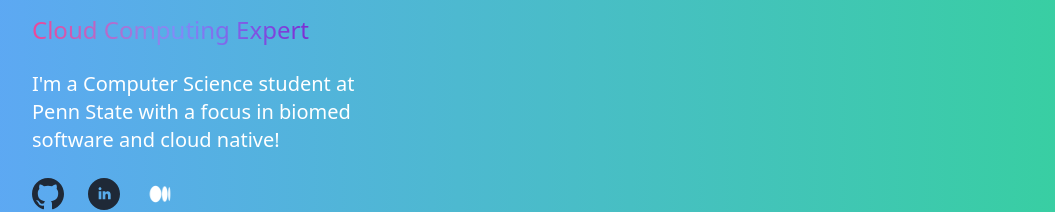
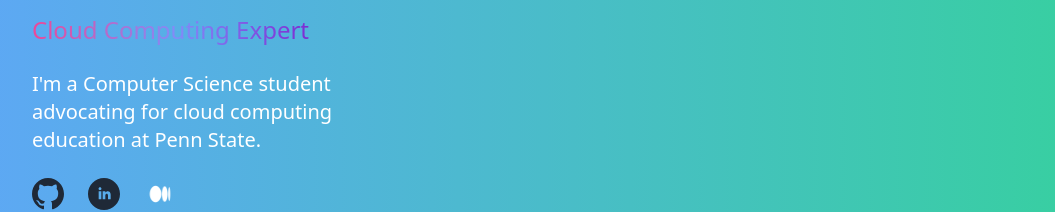
Before and after one commit to raymond-design/site2, a React (Create React App) app: page / in a window 1280 px wide. Shown: the part 350-562 px from the top of the page, without its empty margins (96-1151 px from the left). Built offline with nearby package versions, Linux system fonts and the light colour scheme; the HTML template or start-up script is replaced by a standard one.

Commit message:
switch logo

```diff
--- a/src/sections/home.js
+++ b/src/sections/home.js
@@ -31,7 +31,7 @@ const Home = () => {
                   </div>
                   <div className="flex mx-6 mt-6 text-xl text-white sm:mx-0">
                 <p>
-                  I'm a Computer Science student at Penn State with a focus in biomed software and cloud native!
+                  I'm a Computer Science student advocating for cloud computing education at Penn State.
                 </p>
               </div>
                   <div className="flex items-center mt-4 space-x-6 md:mt-6">
```
Also changed, not shown: 1 other file (tests, documents, lock files or other folders).
